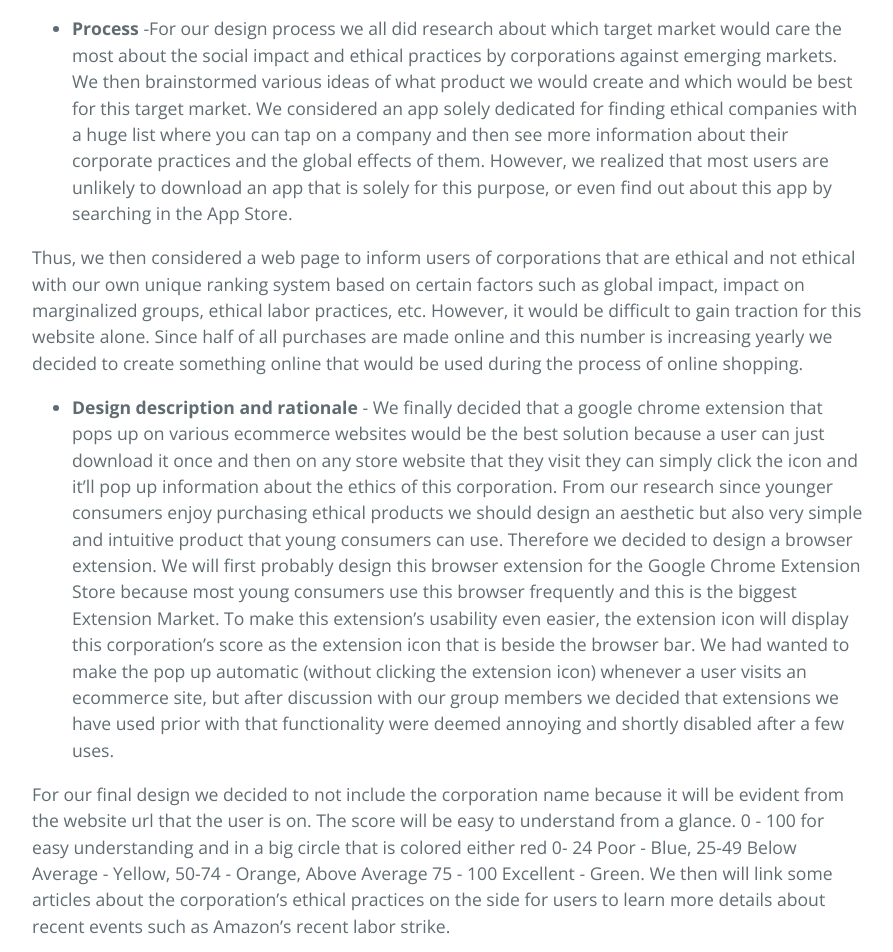
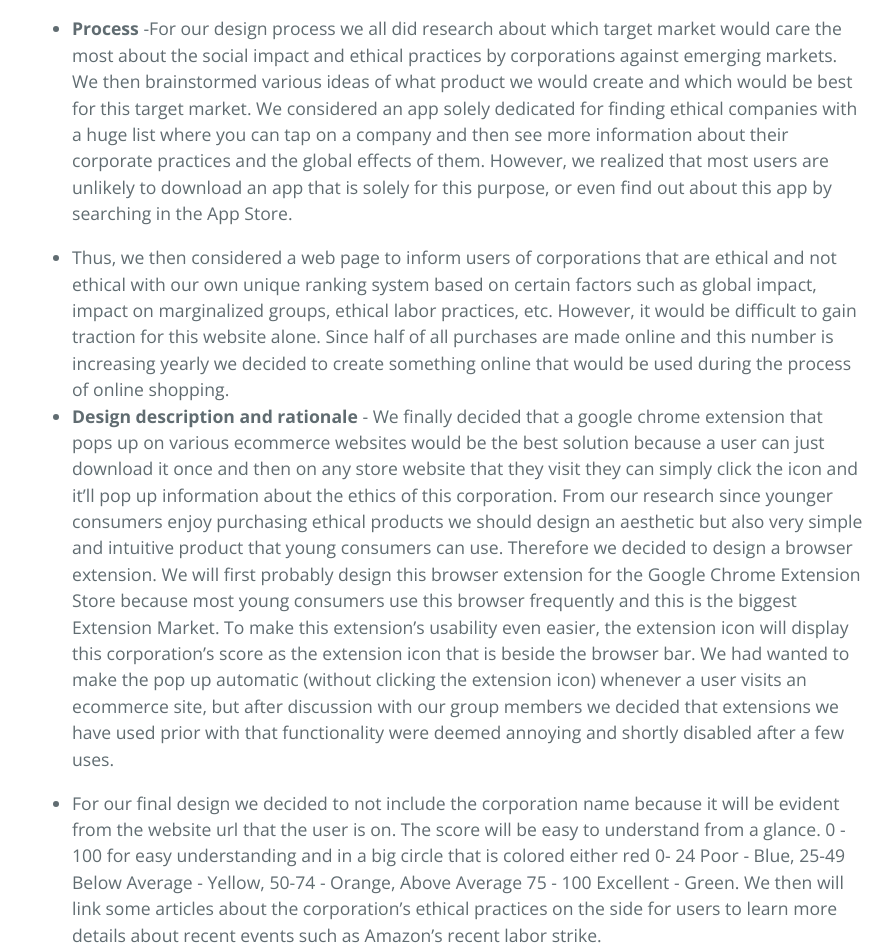
Before and after one commit to joshua-kim/team-elephant, a Jekyll site: the page built from _posts/2018-08-11-phase-0.md, in a window 1280 px wide. Shown: the part 930-1882 px from the top of the page, without its empty margins (192-1085 px from the left). Built offline with Jekyll 4.4.1, drawn with Linux system fonts in a browser that asks for light colours.

Commit message:
Added cool dots

```diff
--- a/_posts/2018-08-11-phase-0.md
+++ b/_posts/2018-08-11-phase-0.md
@@ -16,10 +16,10 @@ layout: post
 ## Design
 * **Process** -For our design process we all did research about which target market would care the most about the social impact and ethical practices by corporations against emerging markets. We then brainstormed various ideas of what product we would create and which would be best for this target market. We considered an app solely dedicated for finding ethical companies with a huge list where you can tap on a company and then see more information about their corporate practices and the global effects of them. However, we realized that most users are unlikely to download an app that is solely for this purpose, or even find out about this app by searching in the App Store.
 
-Thus, we then considered a web page to inform users of corporations that are ethical and not ethical with our own unique ranking system based on certain factors such as global impact, impact on marginalized groups, ethical labor practices, etc. However, it would be difficult to gain traction for this website alone. Since half of all purchases are made online and this number is increasing yearly we decided to create something online that would be used during the process of online shopping.
+* Thus, we then considered a web page to inform users of corporations that are ethical and not ethical with our own unique ranking system based on certain factors such as global impact, impact on marginalized groups, ethical labor practices, etc. However, it would be difficult to gain traction for this website alone. Since half of all purchases are made online and this number is increasing yearly we decided to create something online that would be used during the process of online shopping.
 * **Design description and rationale** - We finally decided that a google chrome extension that pops up on various ecommerce websites would be the best solution because a user can just download it once and then on any store website that they visit they can simply click the icon and it’ll pop up information about the ethics of this corporation. From our research since younger consumers enjoy purchasing ethical products we should design an aesthetic but also very simple and intuitive product that young consumers can use. Therefore we decided to design a browser extension. We will first probably design this browser extension for the Google Chrome Extension Store because most young consumers use this browser frequently and this is the biggest Extension Market. To make this extension’s usability even easier, the extension icon will display this corporation’s score as the extension icon that is beside the browser bar. We had wanted to make the pop up automatic (without clicking the extension icon) whenever a user visits an ecommerce site, but after discussion with our group members we decided that extensions we have used prior with that functionality were deemed annoying and shortly disabled after a few uses.
 
-For our final design we decided to not include the corporation name because it will be evident from the website url that the user is on. The score will be easy to understand from a glance. 0 - 100 for easy understanding and in a big circle that is colored either red 0- 24 Poor - Blue, 25-49 Below Average - Yellow, 50-74 - Orange, Above Average 75 - 100 Excellent - Green. We then will link some articles about the corporation’s ethical practices on the side for users to learn more details about recent events such as Amazon’s recent labor strike.
+* For our final design we decided to not include the corporation name because it will be evident from the website url that the user is on. The score will be easy to understand from a glance. 0 - 100 for easy understanding and in a big circle that is colored either red 0- 24 Poor - Blue, 25-49 Below Average - Yellow, 50-74 - Orange, Above Average 75 - 100 Excellent - Green. We then will link some articles about the corporation’s ethical practices on the side for users to learn more details about recent events such as Amazon’s recent labor strike.
 
 ## Prototyping
 
```
